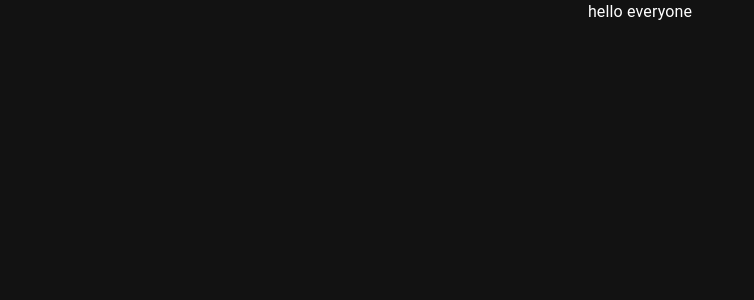
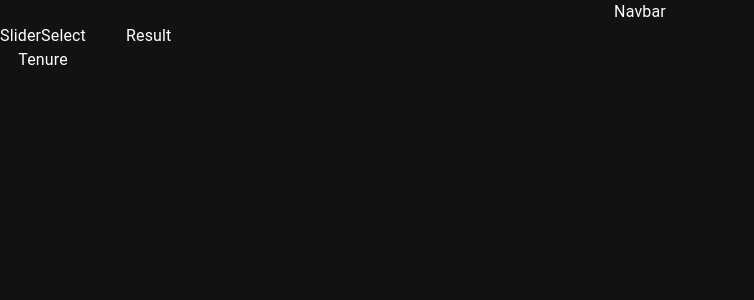
Before and after one commit to nfs1310/react-mortgage, a React (Create React App) app: page / in a window 1280 px wide. Shown: the top 300 px of the page, without its empty margins (0-754 px from the left). Built offline with nearby package versions, Linux system fonts and the light colour scheme.

Commit message:
organizing files in app js

```diff
--- a/src/App.js
+++ b/src/App.js
@@ -1,10 +1,24 @@
 import logo from './logo.svg';
 import './App.css';
+import Navbar from './Navbar';
+import { Grid } from '@mui/material';
+import Result from './Result';
+import SliderSelect from './SliderSelect';
+import Tenure from './Tenure';
 
 function App() {
   return (
     <div className="App">
-      hello everyone
+      <Navbar />
+      <Grid container spacing={5}>
+        <Grid Item>
+          <SliderSelect />
+          <Tenure />
+        </Grid>
+        <Grid Item>
+          <Result />
+        </Grid>
+      </Grid>
     </div>
   );
 }
--- a/src/Navbar.js
+++ b/src/Navbar.js
@@ -3,7 +3,7 @@ import React from 'react'
 const Navbar = () => {
   return (
     <div>
-
+      Navbar
     </div>
   )
 }
--- a/src/Result.js
+++ b/src/Result.js
@@ -3,7 +3,7 @@ import React from 'react'
 const Result = () => {
   return (
     <div>
-
+      Result
     </div>
   )
 }
--- a/src/SliderSelect.js
+++ b/src/SliderSelect.js
@@ -3,7 +3,7 @@ import React from 'react'
 const SliderSelect = () => {
   return (
     <div>
-
+      SliderSelect
     </div>
   )
 }
--- a/src/Tenure.js
+++ b/src/Tenure.js
@@ -3,7 +3,7 @@ import React from 'react'
 const Tenure = () => {
   return (
     <div>
-
+      Tenure
     </div>
   )
 }
--- a/src/common/Slider.js
+++ b/src/common/Slider.js
@@ -3,7 +3,7 @@ import React from 'react'
 const Slider = () => {
   return (
     <div>
-
+      Slider
     </div>
   )
 }
```
